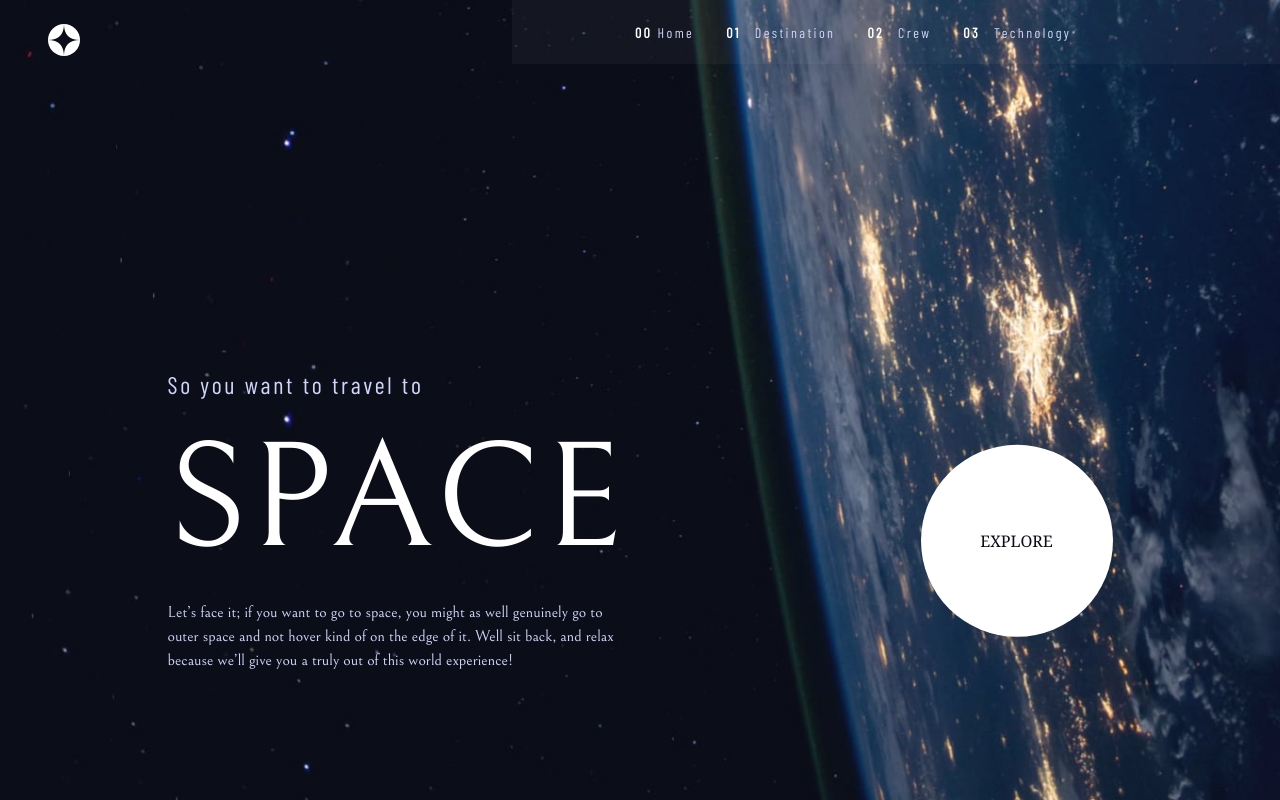
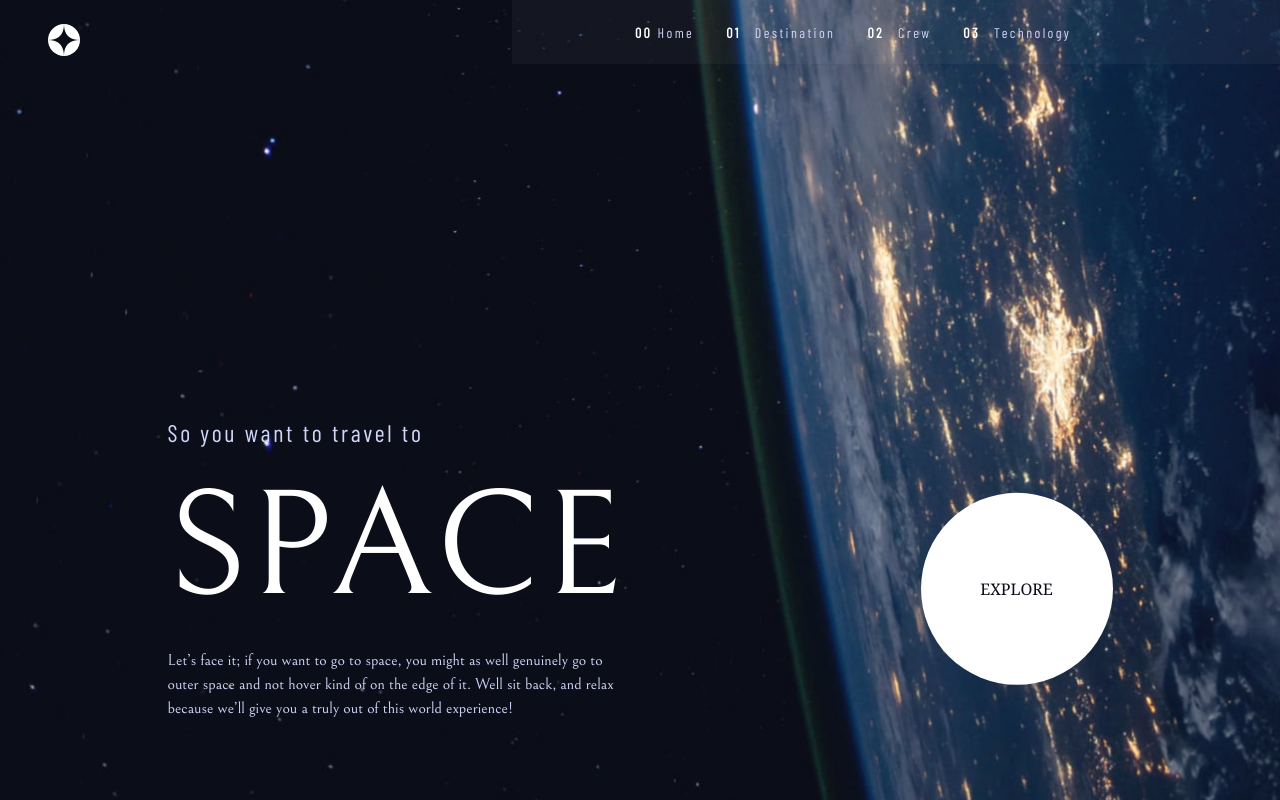
Before and after one commit to Kichotee/space-agency, a Vue app: page / in a window 1280 px wide. Built offline with nearby package versions, Linux system fonts and the light colour scheme.

Commit message:
orientation fix 8

```diff
--- a/src/views/HomeView.vue
+++ b/src/views/HomeView.vue
@@ -10,7 +10,7 @@ const toggleMenu =()=>{
 </script>
 
 <template>
-<main @click='activeMenu=false'   class="max-w-[100vw] main landscape:overflow-scroll landscape:pt-12   overflow-hidden bg-[url('../assets/assets/home/background-home-mobile.jpg')]
+<main @click='activeMenu=false'   class="max-w-[100vw] main landscape:overflow-scroll landscape:pt-24  overflow-hidden bg-[url('../assets/assets/home/background-home-mobile.jpg')]
 bg-center bg-no-repeat bg-local bg-cover h-screen text-white
 md:bg-[url('../assets/assets/home/background-home-tablet.jpg')]
 md:bg-center md:bg-no-repeat md:bg-local md:bg-cover md:h-screen
```
